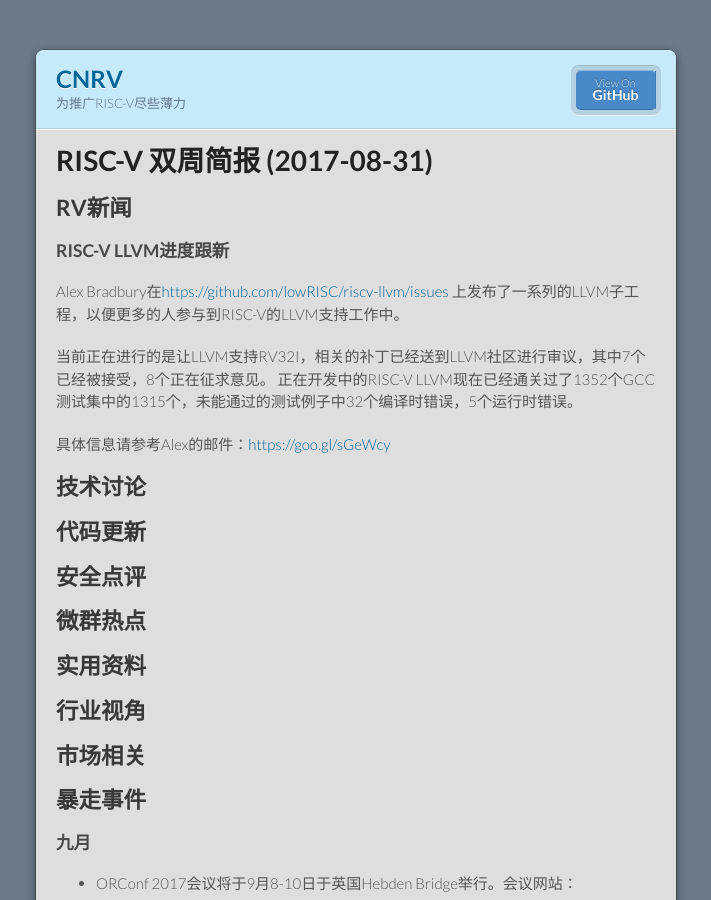
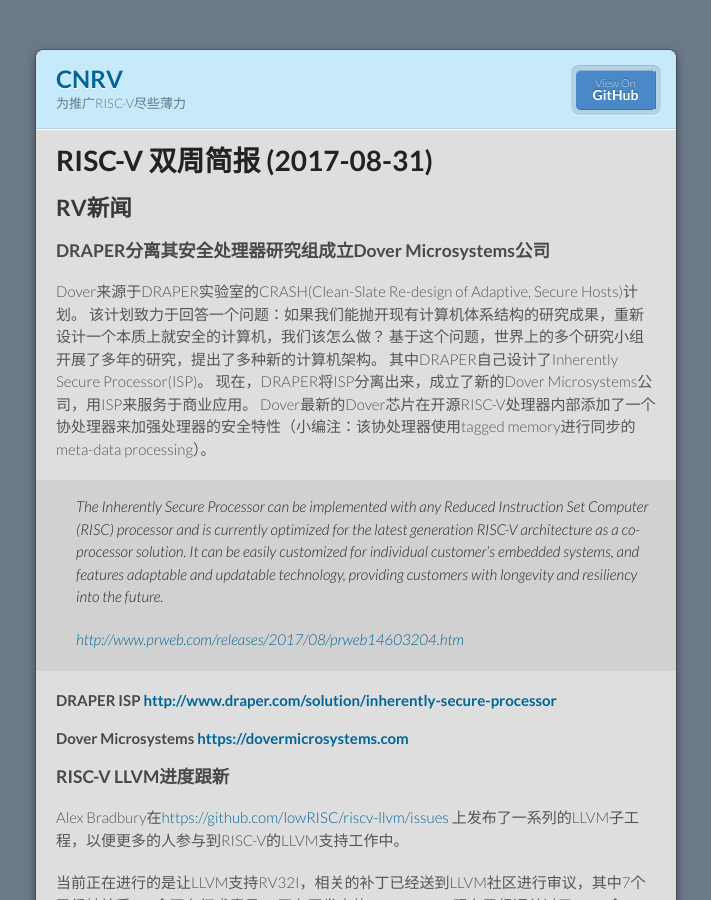
Before and after one commit to cnrv/home, a Jekyll site: the page built from bi-week-rpts/2017-08-31.md, in a window 1280 px wide and 900 px high. Shown: the whole window, without its empty margins (284-995 px from the left). Built offline with Jekyll 4.4.1, drawn with Linux system fonts in a browser that asks for light colours; Markdown is read by kramdown in place of the engine named in the settings; our own code applies the rules of GitHub Pages for plain Markdown files.

Commit message:
DRAPER spin out Dover

```diff
--- a/bi-week-rpts/2017-08-31.md
+++ b/bi-week-rpts/2017-08-31.md
@@ -5,6 +5,22 @@
 # RISC-V 双周简报 (2017-08-31)
 
 ## RV新闻
+
+### DRAPER分离其安全处理器研究组成立Dover Microsystems公司
+
+Dover来源于DRAPER实验室的CRASH(Clean-Slate Re-design of Adaptive, Secure Hosts)计划。
+该计划致力于回答一个问题：如果我们能抛开现有计算机体系结构的研究成果，重新设计一个本质上就安全的计算机，我们该怎么做？
+基于这个问题，世界上的多个研究小组开展了多年的研究，提出了多种新的计算机架构。
+其中DRAPER自己设计了Inherently Secure Processor(ISP)。
+现在，DRAPER将ISP分离出来，成立了新的Dover Microsystems公司，用ISP来服务于商业应用。
+Dover最新的Dover芯片在开源RISC-V处理器内部添加了一个协处理器来加强处理器的安全特性（小编注：该协处理器使用tagged memory进行同步的meta-data processing）。
+
+> The Inherently Secure Processor can be implemented with any Reduced Instruction Set Computer (RISC) processor and is currently optimized for the latest generation RISC-V architecture as a co-processor solution. It can be easily customized for individual customer’s embedded systems, and features adaptable and updatable technology, providing customers with longevity and resiliency into the future.
+>
+> [http://www.prweb.com/releases/2017/08/prweb14603204.htm](http://www.prweb.com/releases/2017/08/prweb14603204.htm)
+
+#### DRAPER ISP [http://www.draper.com/solution/inherently-secure-processor](http://www.draper.com/solution/inherently-secure-processor)
+#### Dover Microsystems [https://dovermicrosystems.com](https://dovermicrosystems.com)
 
 ### RISC-V LLVM进度跟新
 
```
